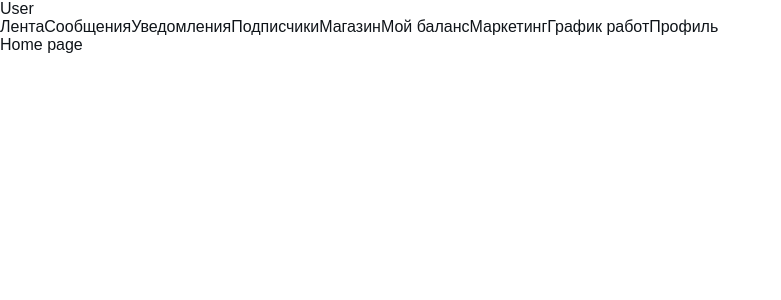
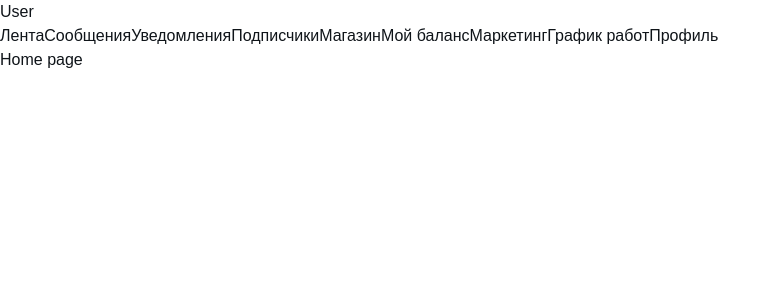
Before and after one commit to klavrenuk/next-notifications, a Next.js app in the folder notifications/: page / in a window 1280 px wide. Shown: the top 300 px of the page, without its empty margins (0-781 px from the left). Built offline with nearby package versions, Linux system fonts and the light colour scheme.

Commit message:
add global styles

```diff
--- a/notifications/src/app/styles/app.css
+++ b/notifications/src/app/styles/app.css
@@ -1,17 +1,21 @@
 :root {
   --color-white: #fff;
   --color-black: #0F1419;
-  --coor-purple: #5B19E7;
+  --color-purple: #5B19E7;
+  --color-grey: #F5F7F8;
 }
 
 html,
 body {
+  font-size: 16px;
+  scroll-behavior: smooth;
   max-width: 100vw;
   overflow-x: hidden;
   background: var(--color-white);
 }
 
 body {
+  line-height: 1.5;
   color: var(--color-black);
   background: var(--color-white);
   font-family: Arial, Helvetica, sans-serif;
@@ -29,3 +33,13 @@ a {
   color: inherit;
   text-decoration: none;
 }
+
+button,
+input,
+textarea,
+select {
+  font: inherit;
+  border: none;
+  background: none;
+  outline: none;
+}
```
